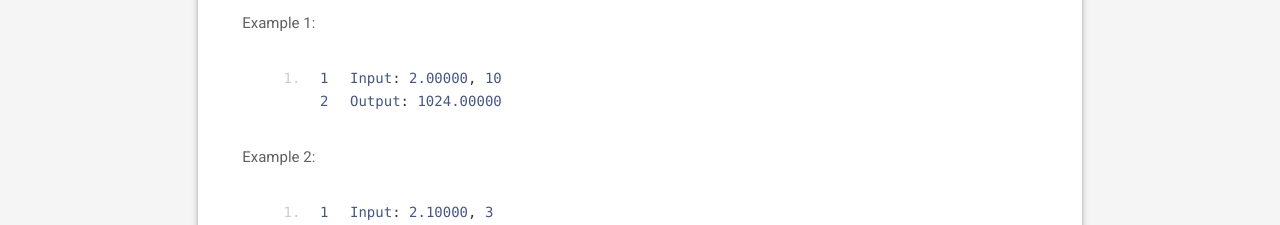
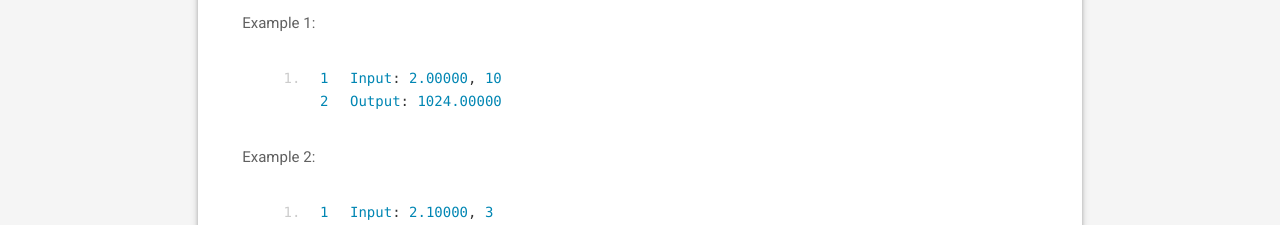
Before and after one commit to ChiehFu/ChiehFu.github.io, a plain HTML site: page 2019/07/16/50. Pow(x, n)/index.html in a window 1280 px wide. Shown: the part 575-800 px from the top of the page. Drawn offline with Linux system fonts and the light colour scheme.

Commit message:
Site updated: 2019-07-16 15:48:38

```diff
--- a/2019/07/16/50. Pow(x, n)/index.html
+++ b/2019/07/16/50. Pow(x, n)/index.html
@@ -86,7 +86,7 @@
 
 
                 <style id="prettify_css"></style><script>if(typeof window.lsLoadCSSMaxNums === "undefined")window.lsLoadCSSMaxNums = 0;window.lsLoadCSSMaxNums++;lsloader.load("prettify_css","/css/prettify.min.css?zp8STOU9v89XWFEnN+6YmQ==",function(){if(typeof window.lsLoadCSSNums === "undefined")window.lsLoadCSSNums = 0;window.lsLoadCSSNums++;if(window.lsLoadCSSNums == window.lsLoadCSSMaxNums)document.documentElement.style.display="";}, false)</script>
-                <style id="prettify_theme"></style><script>if(typeof window.lsLoadCSSMaxNums === "undefined")window.lsLoadCSSMaxNums = 0;window.lsLoadCSSMaxNums++;lsloader.load("prettify_theme","/css/prettify/github.min.css?2rWAuwR2SLBT0VRv4x4SFQ==",function(){if(typeof window.lsLoadCSSNums === "undefined")window.lsLoadCSSNums = 0;window.lsLoadCSSNums++;if(window.lsLoadCSSNums == window.lsLoadCSSMaxNums)document.documentElement.style.display="";}, false)</script>
+                <style id="prettify_theme"></style><script>if(typeof window.lsLoadCSSMaxNums === "undefined")window.lsLoadCSSMaxNums = 0;window.lsLoadCSSMaxNums++;lsloader.load("prettify_theme","/css/prettify/github-v2.min.css?AfzKxt++K+/lhZBlSjnxwg==",function(){if(typeof window.lsLoadCSSNums === "undefined")window.lsLoadCSSNums = 0;window.lsLoadCSSNums++;if(window.lsLoadCSSNums == window.lsLoadCSSMaxNums)document.documentElement.style.display="";}, false)</script>
 
 
 
```
Also changed, not shown: 2019/07/16/hello-world/index.html (+1 -1 lines).
